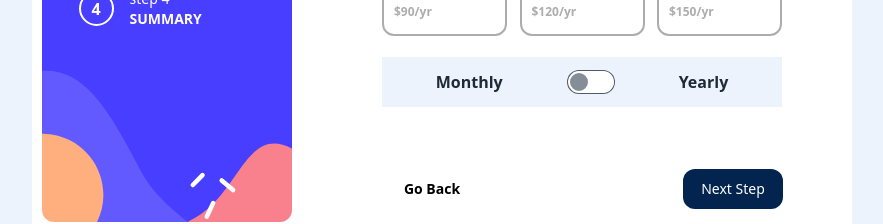
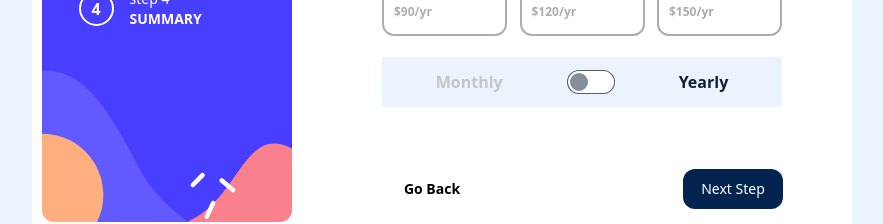
Before and after one commit to ArtusAbelard/Form-artus, a React (Vite) app: page / in a window 1280 px wide. Both pictures are taken after a click on the button "Next Step". Shown: the part 411-635 px from the top of the page, without its empty margins (198-1081 px from the left). Built offline with nearby package versions, Linux system fonts and the light colour scheme.

Commit message:
monthly and year done

```diff
--- a/src/Compoments/Cardplan.jsx
+++ b/src/Compoments/Cardplan.jsx
@@ -1,9 +1,27 @@
 import React from "react";
+import { useState } from "react";
+import { useRef } from "react";
+import { useEffect } from "react";
 import imgarcade from "./../assets/img/icon-arcade.svg"
 import imgadvanced from "./../assets/img/icon-advanced.svg"
 import imgpro from "./../assets/img/icon-pro.svg"
 
 export default function Cardplan(props) {
+    const ref = useRef()
+    const [laref, setlaref] = useState(ref)
+    const [checkedbox, setcheckedbox] = useState("")
+    const [monthly, setmonthly] = useState("")
+    const [year, setyear] = useState("text-[#C5C5C7]")
+    useEffect(() => {
+        console.log(laref.current.checked);
+        if (laref.current.checked==true) {
+            setmonthly("text-[#0D203C]")
+            setyear("text-[#C5C5C7]")
+        }else{
+            setmonthly("text-[#C5C5C7]")
+            setyear("text-[#0D203C]")
+        }
+    }, [checkedbox])
 
 
     return (
@@ -28,9 +46,10 @@ export default function Cardplan(props) {
                 </div>
             </div>
             <div className="w-[400px] h-[50px] flex items-center justify-center bg-[#EDF3FD] gap-16">
-                <h4 className="font-bold">Monthly</h4>
-                <input type="checkbox" className="toggle theme-controller " name="" id="" />
-                <h4 className="font-bold">Yearly</h4>
+                <h4 className={`font-bold ${monthly}`}>Monthly</h4>
+                {/* #0D203C */}
+                <input ref={ref} onChange={()=>{checkedbox=="bg-[#ECECEC]"?setcheckedbox(""):setcheckedbox("bg-[#ECECEC]")}} type="checkbox" className="toggle theme-controller " name="" id="" />
+                <h4 className={`font-bold ${year}`}>Yearly</h4>
             </div>
         </div>
     )
```
